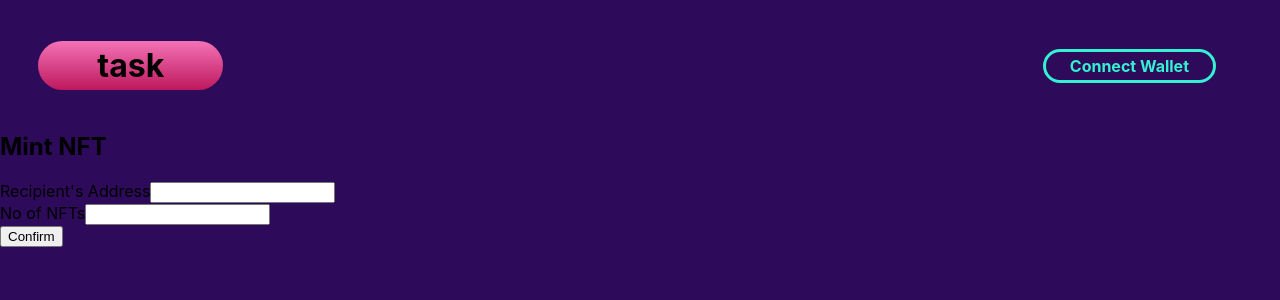
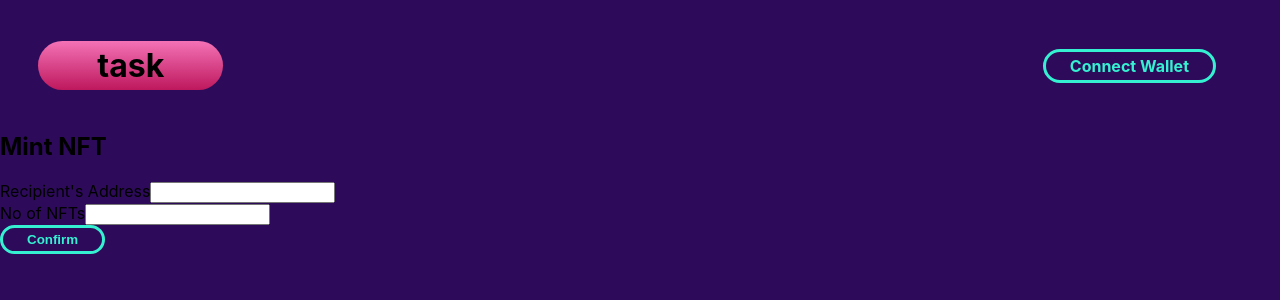
Before and after one commit to george-shammar/NFT-TASK, a React (Create React App) app: page / in a window 1280 px wide. Shown: the top 300 px of the page. Built offline with nearby package versions, Linux system fonts and the light colour scheme.

Commit message:
Style button

```diff
--- a/src/styles/minter.css
+++ b/src/styles/minter.css
@@ -1,4 +1,6 @@
-.confirm {
+.confirm-text {
+    color: rgb(53, 240, 209);
+    font-weight: bold;
     cursor: pointer;
     border: solid;
     border-color: rgb(53, 240, 209);
@@ -7,4 +9,10 @@
     padding-right: 24px;
     padding-top: 4px;
     padding-bottom: 4px;
+    background-color: rgba(45, 11, 90);
 }
+
+.confirm-text:hover{
+    color: rgba(45, 11, 90);
+    background-color: rgb(53, 240, 209);
+}
```
